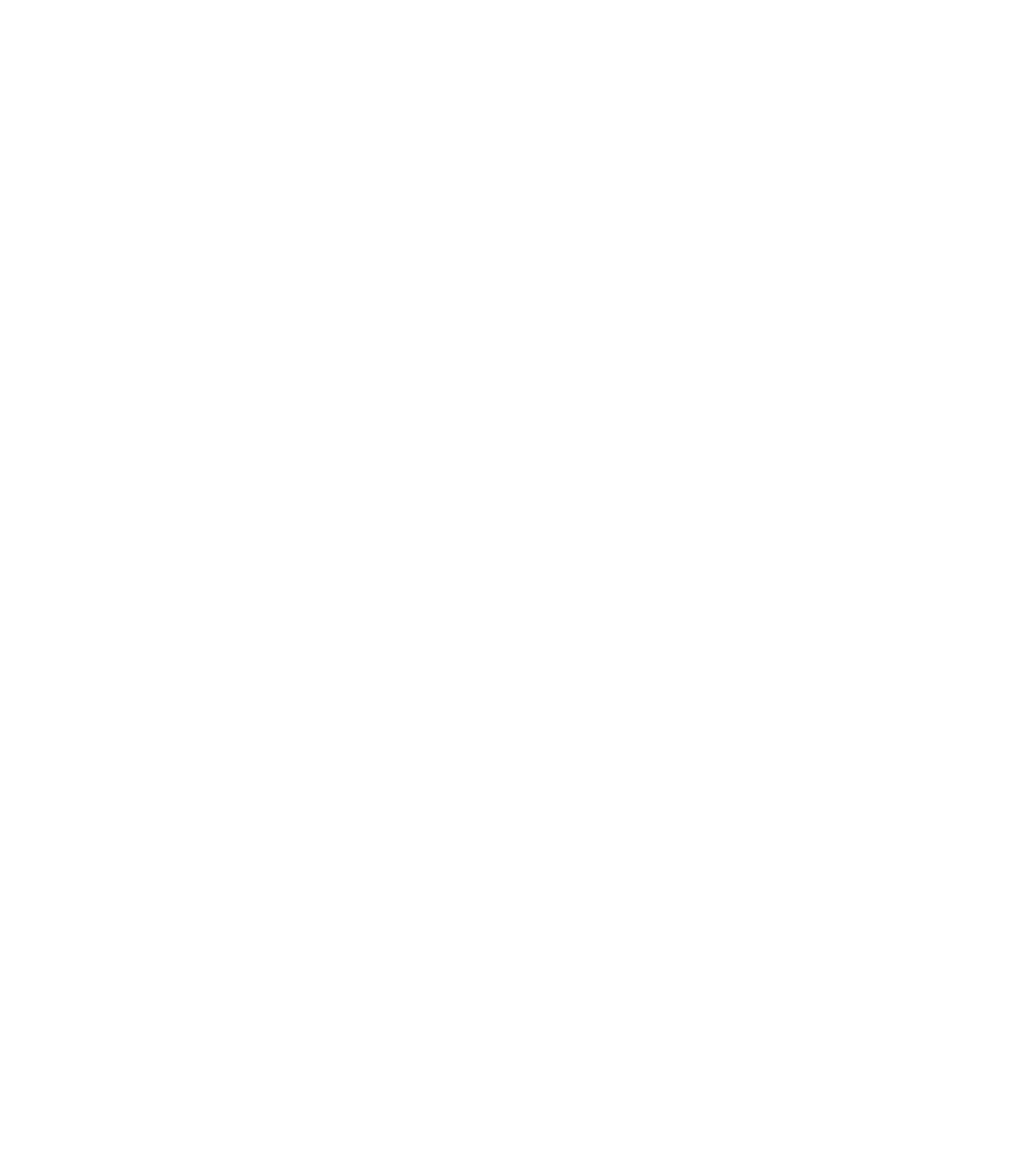
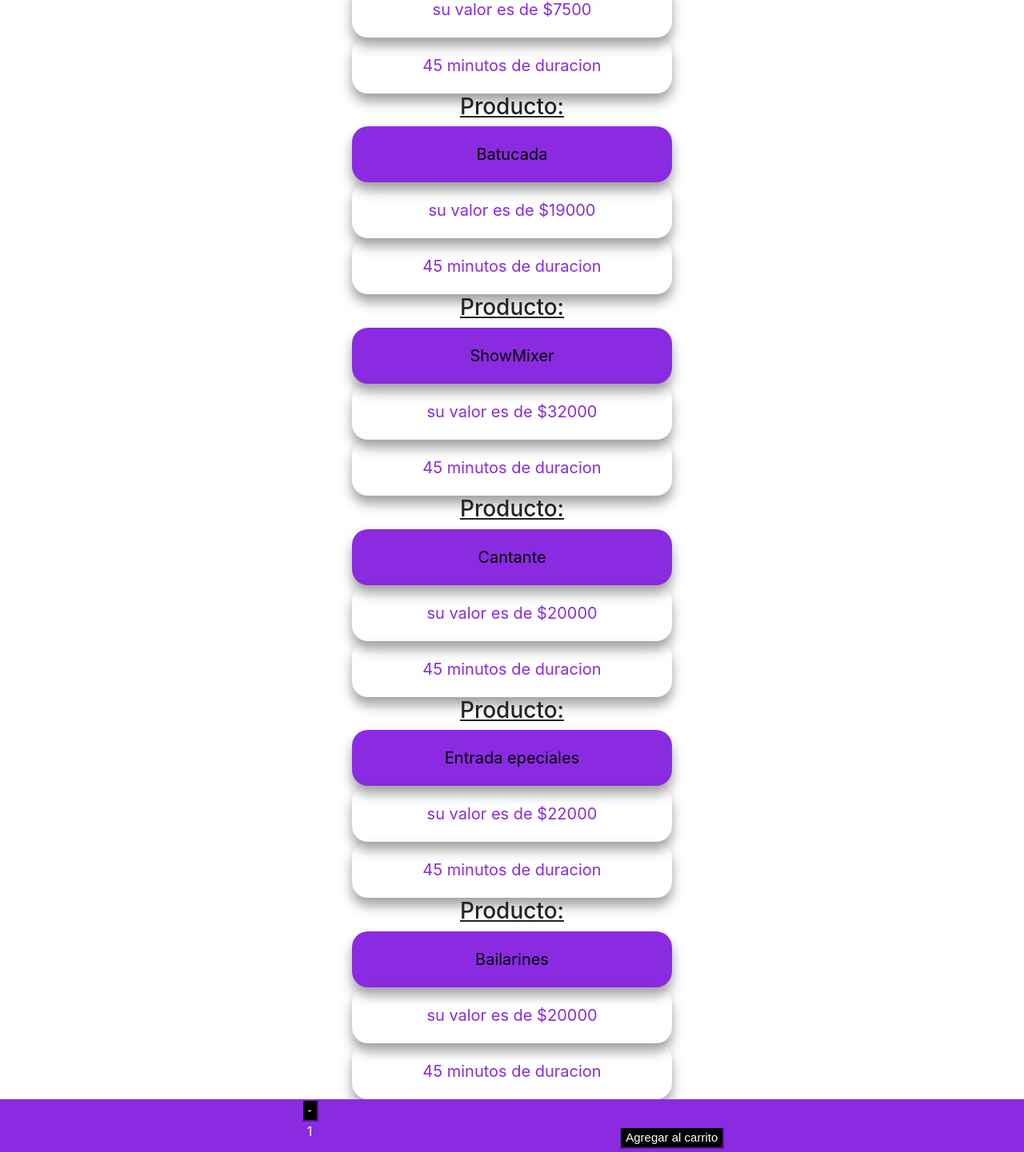
Before and after one commit to Micaela-12/Showclass-react, a React (Create React App) app: page / in a window 1280 px wide. Shown: the part 363-1804 px from the top of the page at 80% size. Before the commit the page ends 800 px from the top, so only its background shows below. Built offline with nearby package versions, Linux system fonts and the light colour scheme; the HTML template or start-up script is replaced by a standard one.

Commit message:
agregado de lista y contador

```diff
--- a/src/App.js
+++ b/src/App.js
@@ -1,13 +1,14 @@
 import './App.css'
-import NavBar from './components/NavBar';
-import ItemList from './components/ItemListContainer';
+import NavBar from './components/NavBar'
+import ItemLisContainer from './containers/ItemListContainer'
+
 
 
 function App() {
   return (
     <div className="App">
      <NavBar />
-     <ItemList />
+     <ItemLisContainer  greating="Nuestra lista de shows!"/>
 </div>
   );
 }
--- /dev/null
+++ b/src/components/Item.js
@@ -0,0 +1,14 @@
+import React from 'react'
+
+
+const Item = ({ product }) => {
+    return (
+     <div>
+        <h3 className='h3'>Producto:</h3>
+<div className='productos_titulo'>{product.title}</div>
+<div className='productos'>{product.price}</div>
+<div className='productos'>{product.duration}</div>
+    </div>
+    )
+}
+export default Item
--- /dev/null
+++ b/src/components/ItemCount.js
@@ -0,0 +1,34 @@
+import React, { useState } from 'react'
+
+const ItemCount = ({ initial, stock, onAdd}) => {
+
+   const [counter, setCounter] = useState(initial)
+const add = () => {
+    if( counter < stock ){
+        const aux = counter+1
+        setCounter(aux)
+    }else {
+        console.log("No hay mas stock");
+    }
+}
+const subtract =() => {
+    if (counter > initial){
+        const aux = counter-1
+        setCounter(aux)
+    } else {
+        console.log("No hay mas stock");
+    }
+}
+    return (
+        <div className="contenedor__contador">
+            <div>
+                <button className="header__boton" onClick={subtract}>-</button>
+                <p>{counter}</p>
+                <button className="header__boton" onClick={add}>+</button>
+            </div>
+            <button className="header__boton" onClick={onAdd}>Agregar al carrito</button>
+        </div>
+    )
+}
+
+export default ItemCount
--- /dev/null
+++ b/src/components/ItemList.js
@@ -0,0 +1,17 @@
+import React from 'react'
+import Item from './Item'
+
+const ItemList = ({items}) => {
+
+    return (
+        (
+
+            items.map(item => <Item product={item} />)
+
+        )
+
+    )
+
+}
+
+export default ItemList
--- a/src/components/ItemListContainer.js
+++ /dev/null
@@ -1,8 +0,0 @@
-
-const ItemList = () => {
-    return (
-        <div>Proximamente el catalogo de nuestros shows!!</div>
-    );
-}
-
-export default ItemList;
--- /dev/null
+++ b/src/containers/ItemListContainer.js
@@ -0,0 +1,33 @@
+import React, { useState } from 'react'
+import ItemCount from '../components/ItemCount'
+import products from '../data/products.json'
+import ItemList from '../components/ItemList'
+
+
+const ItemLisContainer = ({ greating }) => {
+
+    const [productList, setproductlist] = useState([])
+
+    const onAdd = (param) => { console.log("la cantidad comparada es" + param) }
+
+    const myPromise = new Promise((resolve, reject) => {
+        setTimeout(() => {
+            resolve(products);
+        }, 300);
+
+    });
+    myPromise.then((res) => {
+        setproductlist(res)
+    })
+
+
+    return (
+        <>
+            <div className='greating'>{greating}</div>
+            <ItemList items ={productList} />
+            <ItemCount initial={1} stock={5} onAdd={onAdd} />
+
+        </>
+    )
+}
+export default ItemLisContainer;
--- /dev/null
+++ b/src/data/products.json
@@ -0,0 +1,32 @@
+[
+    {
+        "title": "Robot de Led",
+        "price": "su valor es de $7500",
+        "duration": "45 minutos de duracion"
+    },
+    {
+        "title": "Batucada",
+        "price": "su valor es de $19000",
+        "duration": "45 minutos de duracion"
+    },
+    {
+        "title":"ShowMixer",
+        "price": "su valor es de $32000",
+        "duration": "45 minutos de duracion"
+    },
+    {
+        "title": "Cantante",
+        "price": "su valor es de $20000",
+        "duration": "45 minutos de duracion"
+    },
+    {
+        "title": "Entrada epeciales",
+        "price":"su valor es de $22000",
+        "duration": "45 minutos de duracion"
+    },
+    {
+        "title": "Bailarines",
+        "price":"su valor es de $20000",
+        "duration": "45 minutos de duracion"
+    }
+]
--- a/src/index.css
+++ b/src/index.css
@@ -60,3 +60,56 @@
 .header__contenedor li:hover ul {
   display: block;
 }
+
+.header__boton {
+  color: white;
+  font-family: 'Hind', sans-serif;
+  background-color: black;
+  font-size: 15px;
+  border-color: blueviolet;
+}
+
+.contenedor__contador {
+  border: 1pxs solid white;
+  display: flex;
+  background-color: blueviolet;
+  position: relative;
+  color: white;
+  justify-content: space-evenly;
+  flex-wrap: wrap;
+  align-items: center;
+  display: flex;
+}
+
+.productos {
+  color: blueviolet;
+  margin: 0 auto;
+  background: var(--card-color);
+  color:blueviolet;
+  width: 400px;
+  padding: 20px;
+  box-shadow: 0px 10px 15px rgba(0, 0, 0, 0.377);
+  border-radius: 20px;
+  font-size: 20px;
+}
+
+.productos_titulo {
+  margin: 0 auto;
+  background: blueviolet;
+  color: black;
+  width: 400px;
+  padding: 20px;
+  box-shadow: 0px 10px 15px rgba(0, 0, 0, 0.377);
+  border-radius: 20px;
+  font-size: 20px;
+}
+
+.h3 {
+  text-decoration: underline;
+}
+.greating {
+  text-decoration: underline;
+  font-size: 25px;
+  font-family: 'Franklin Gothic Medium', 'Arial Narrow', Arial, sans-serif;
+
+}
```
